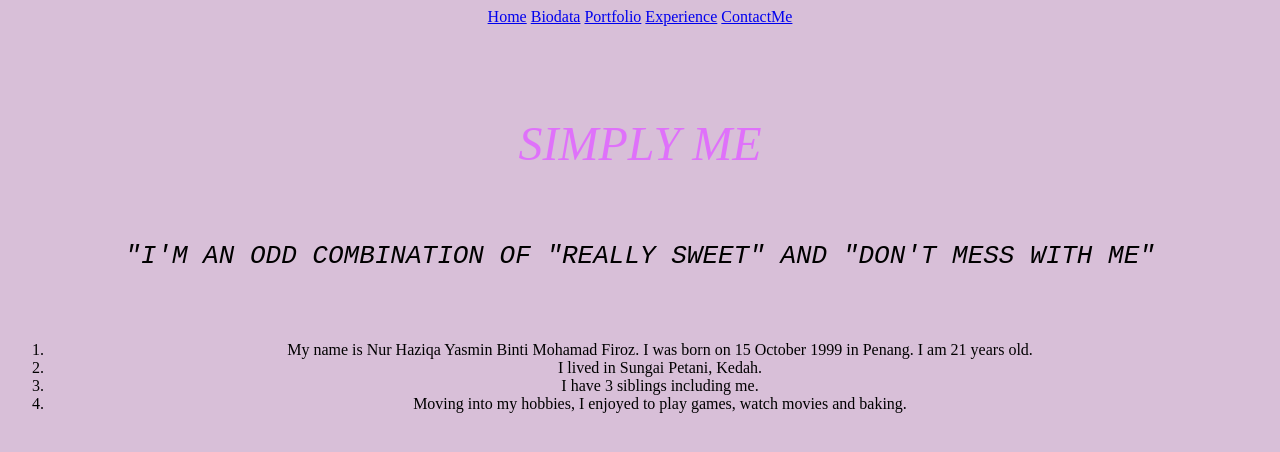
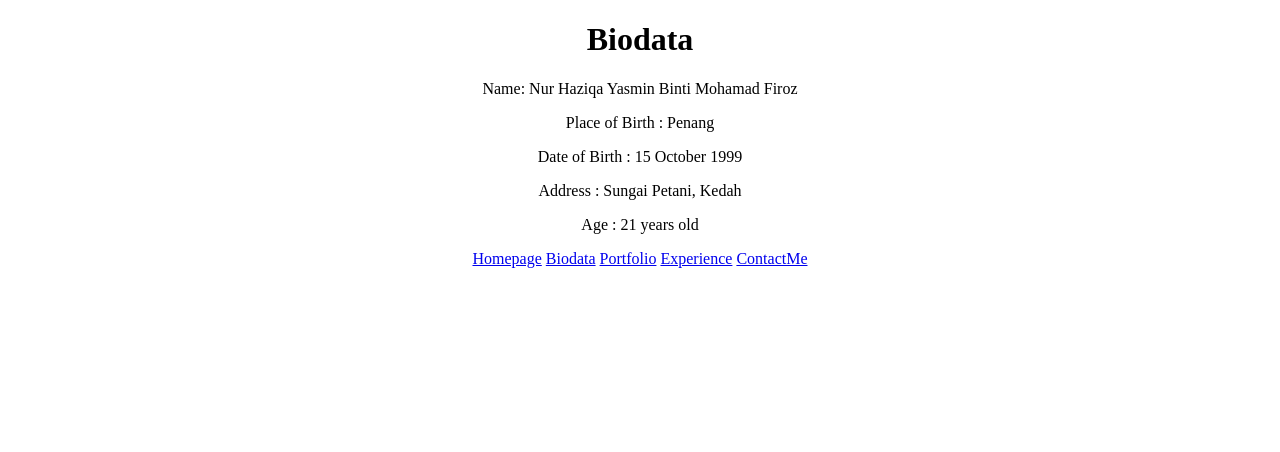
Before and after one commit to nurhaziqayasmin/Personal-Portfolio, a plain HTML site: page biodata.html in a window 1280 px wide. Drawn offline with Linux system fonts and the light colour scheme.

Commit message:
Update biodata.html

```diff
--- a/biodata.html
+++ b/biodata.html
@@ -1,58 +1,29 @@
+<!DOCTYPE html>
 <html>
-    <head>
+ <head>
         <title>Biodata</title>
-    </head>
+        <link rel="stylesheet" href="style.css">
+</head>
 <body>
-<center>
-
-<a href="homepage.html">Home</a>
-<a href="biodata.html">Biodata</a>
-<a href="portfolio.html">Portfolio</a>
-<a href="experience.html">Experience</a>
-<a href="contactme.html">ContactMe</a>
-</center>
-<br>
-<br>
-<br>
-
-
-<body bgcolor="#D8BFD8">
-<br>
-<br>
 
 <center>
-<font size="60">
-<font color="#DF71FA">
-<font face="Mistral">
-<i>SIMPLY ME </i></center>
-</font></font></font>
-<br>
-<br>
-<br>
-
-<p>
-<center>
-<font size="6">
-<font color="black">
-<font face="monospace">
-<i> "I'M AN ODD COMBINATION OF "REALLY SWEET" AND "DON'T MESS WITH  ME" </i>
-</center>
-</font></font></font>
-<br>
-<br>
-<br>
+<h1>Biodata</h1>
+<p> Name: Nur Haziqa Yasmin Binti Mohamad Firoz</p>
+<p> Place of Birth : Penang</p>
+<p> Date of Birth : 15 October 1999</p>
+<p> Address : Sungai Petani, Kedah</p>
+<p> Age : 21 years old</p>
 
 <center>
-<OL>
-<LI>My name is Nur Haziqa Yasmin Binti Mohamad Firoz. I was born on 15 October 1999 in Penang. I am 21 years old.</LI>
-<LI>I lived in Sungai Petani, Kedah.</LI>
-<LI>I have 3 siblings including me.</LI>
-<LI> Moving into my hobbies, I enjoyed to play games, watch movies and baking.
-</OL>
+<a href="homepage.html" "title="click this button to my Home">Homepage</a>
+<a href="biodata.html" "title="click this button to my Biodata">Biodata</a>
+<a href="portfolio.html" "title="click this button to my Portfolio">Portfolio</a>
+<a href="experience.html" "title="click this button to my Experience">Experience</a>
+<a href="contactme.html" "title="click this button to my ContactMe">ContactMe</a>
 </center>
 
 
 
-</center>
+
 </body>
 </html>
```
